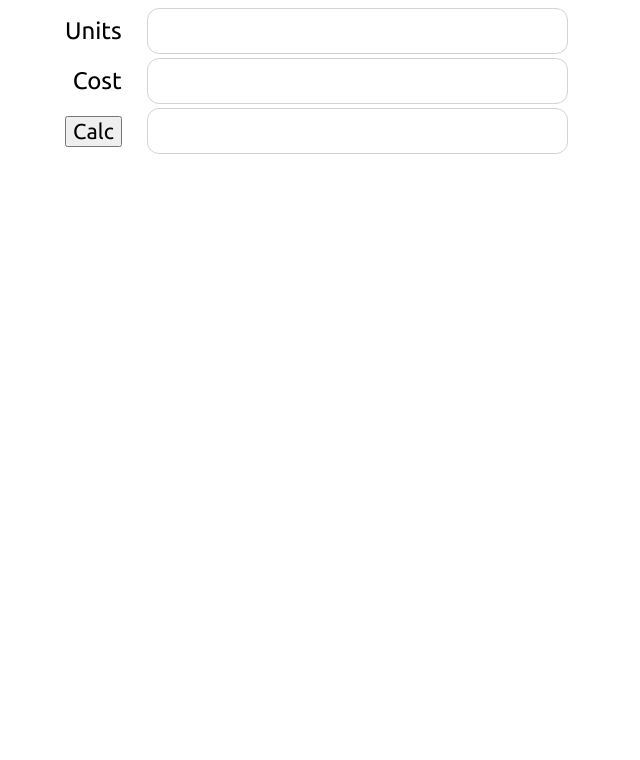
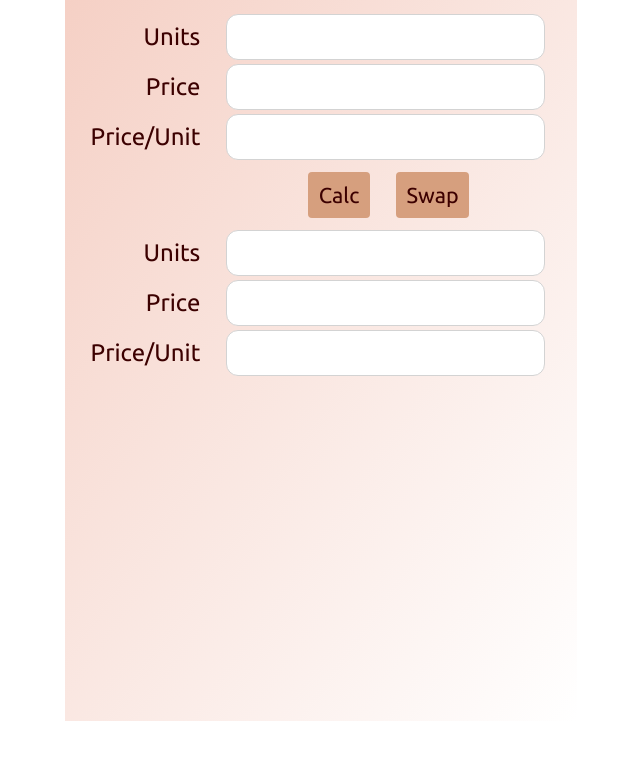
Before and after one commit to skain/skain.github.io, a plain HTML site: page ppuc.htm in a window 1280 px wide. Shown: the whole page, without its empty margins (319-959 px from the left). Drawn offline with Linux system fonts and the light colour scheme.

Commit message:
PPUC- add second calc and swap button, some styling

```diff
--- a/ppuc.htm
+++ b/ppuc.htm
@@ -9,14 +9,25 @@
 		* {
 			font-family: 'Ubuntu', sans-serif;
 		}
-		html, input {
+
+		body {
+			margin: 0;
+			padding: 0;
+		}
+
+		html,
+		input {
 			font-size: 1.5rem;
 		}
 
 
 		#app {
-			margin: auto;
+			margin: 0 auto;
 			width: max(360px, 40vw);
+			background: linear-gradient(to bottom right, #F5D0C5, white);
+			color: #3C0000;
+			padding-top: 1px;
+			min-height: 90vh;
 		}
 
 		#form-grid {
@@ -25,6 +36,7 @@
 			column-gap: 2vw;
 			row-gap: 4px;
 			align-items: center;
+			margin: 1vw 2vw;
 		}
 
 		input {
@@ -37,8 +49,20 @@
 			justify-self: right;
 		}
 
+		#button-row {
+			display: flex;
+			justify-content: center;
+			gap: 2vw;
+			margin: 1vh 0;
+		}
+
 		button {
 			font-size: .9em;
+			border-radius: 4px;
+			border: solid 0px white;
+			padding: .5em;
+			background-color: #D69F7E;
+			color: #3C0000;
 		}
 	</style>
 </head>
@@ -50,28 +74,67 @@
 				Units
 			</div>
 			<div>
-				<input type="number" id="units-tb" />
+				<input type="number" id="units-tb1" />
 			</div>
 			<div class="label">
-				Cost
+				Price
 			</div>
 			<div>
-				<input type="number" id="cost-tb" step="0.01" min="0.00">
+				<input type="number" id="cost-tb1" step="0.01" min="0.00">
 			</div>
 			<div class="label">
-				<button type="button" id="calc-btn" onclick="calc()">Calc</button>
+				Price/Unit
 			</div>
 			<div>
-				<input type="number" id="output-tb" step="0.01" readonly />
+				<input type="number" id="output-tb1" step="0.01" readonly />
+			</div>
+			<div>
+			</div>
+			<div id="button-row">
+				<button type="button" id="calc-btn" onclick="calc();">Calc</button>
+				<button type="button" onclick="swap();">Swap</button>
+			</div>
+			<div class="label">
+				Units
+			</div>
+			<div>
+				<input type="number" id="units-tb2" />
+			</div>
+			<div class="label">
+				Price
+			</div>
+			<div>
+				<input type="number" id="cost-tb2" step="0.01" min="0.00">
+			</div>
+			<div class="label">
+				Price/Unit
+			</div>
+			<div>
+				<input type="number" id="output-tb2" step="0.01" readonly />
 			</div>
 		</div>
 	</div>
 	<script>
-		const costTb = document.getElementById('cost-tb');
-		const unitsTb = document.getElementById('units-tb');
-		const outputTb = document.getElementById('output-tb');
+		const costTb1 = document.getElementById('cost-tb1');
+		const unitsTb1 = document.getElementById('units-tb1');
+		const outputTb1 = document.getElementById('output-tb1');
+		const costTb2 = document.getElementById('cost-tb2');
+		const unitsTb2 = document.getElementById('units-tb2');
+		const outputTb2 = document.getElementById('output-tb2');
+
 		function calc() {
-			outputTb.value = (costTb.value / unitsTb.value).toFixed(2);
+			outputTb1.value = (costTb1.value / unitsTb1.value).toFixed(2);
+			outputTb2.value = (costTb2.value / unitsTb2.value).toFixed(2);
+		}
+
+		function swap() {
+			let cost1 = costTb1.value;
+			let units1 = unitsTb1.value;
+			costTb1.value = costTb2.value;
+			unitsTb1.value = unitsTb2.value;
+			costTb2.value = cost1;
+			unitsTb2.value = units1;
+			calc();
 		}
 	</script>
 </body>
```
